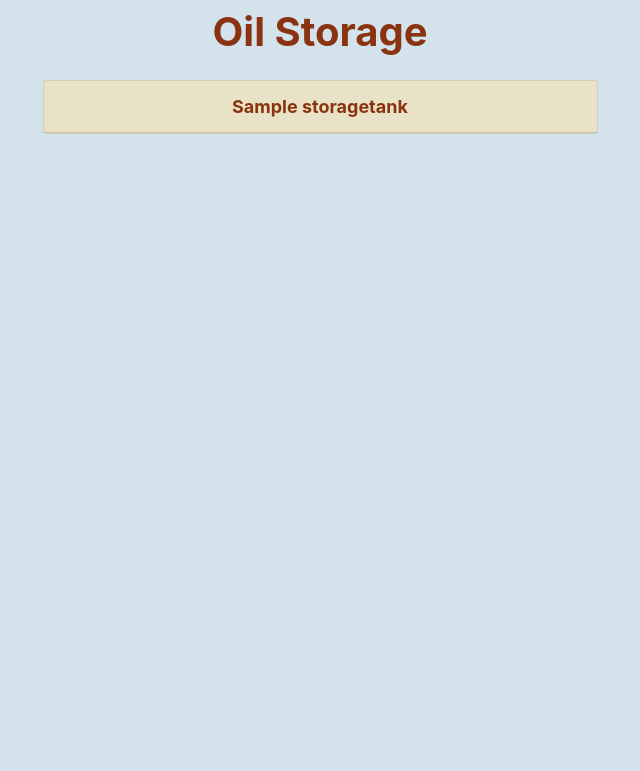
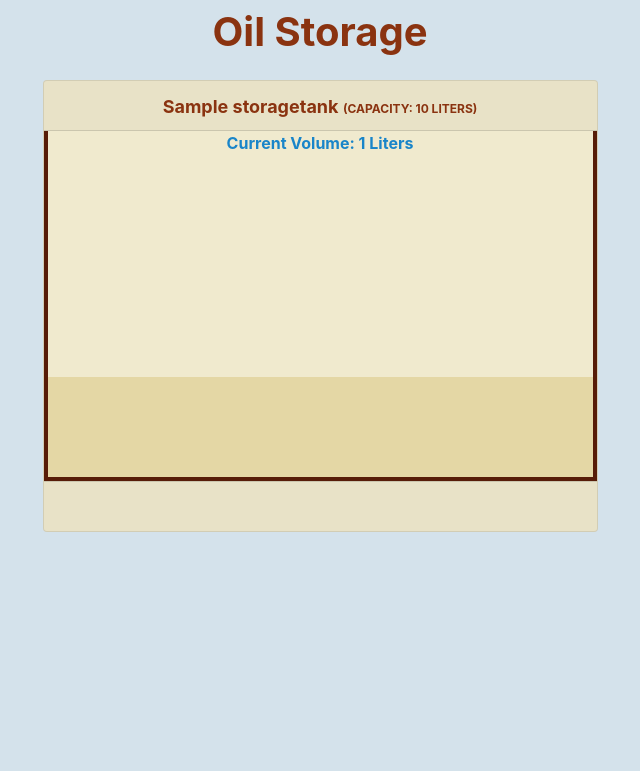
Before and after one commit to naeemahmed972/Oil-Refinery-Project, a Django app: page /oilstorage/ in a window 1280 px wide. Shown: the part 88-859 px from the top of the page, without its empty margins (320-960 px from the left). Run offline with Django 3.2, Linux system fonts and the light colour scheme; tables that the repository leaves empty hold one stand-in row (values such as "Sample post").

Commit message:
add styling to storage tanks

```diff
--- a/static/css/styles.css
+++ b/static/css/styles.css
@@ -152,7 +152,7 @@ input, textarea, select {
 
 .display-text {
     font-weight: bold;
-    font-size: 18px;
+    font-size: 18px !important;
 }
 
 .link-text {
@@ -179,6 +179,35 @@ input, textarea, select {
     margin-left: auto;
 }
 
+.storage-card-header {
+    height: 50px;
+}
+
+.storage-card-body {
+    height: 350px;
+    border-left: 4px solid rgb(87, 28, 7);
+    border-right: 4px solid rgb(87, 28, 7);
+    border-bottom: 4px solid rgb(87, 28, 7);
+}
+
+.storage-card-footer {
+    height: 50px;
+}
+
+.capacity-text {
+    font-size: 12px;
+    font-weight: bold;
+    text-transform: uppercase;
+    color:rgb(138, 51, 16);
+    text-decoration: none;
+}
+
+.volume-text {
+    height: 30px;
+    color: rgb(25, 133, 201) !important;
+    font-weight: bold;
+}
+
 .footer {
     bottom: 0;
     width: 100%;
--- a/templates/storage_list.html
+++ b/templates/storage_list.html
@@ -25,8 +25,17 @@
     {% else %}
         {% for tank in object_list %}
             <div class="card storage-card text-center mb-3">
-                <div class="card-header">
+                <div class="card-header storage-card-header">
                     <span class="display-text">{{ tank.name }}</span>
+                    <span class="capacity-text">(Capacity: {{ tank.capacity }} Liters)</span>
+                </div>
+                <div class="carb-body storage-card-body">
+                    <div class="volume-text">Current Volume: {{ tank.current_volume }} Liters</div>
+                    <div class="wave" style="height: 100px; background-color: rgb(228, 215, 165); overflow: hidden; margin: auto; transform: translateY(216px);">
+                    </div>
+                </div>
+                <div class="card-footer storage-card-footer">
+
                 </div>
             </div>
         {% endfor %}
```
